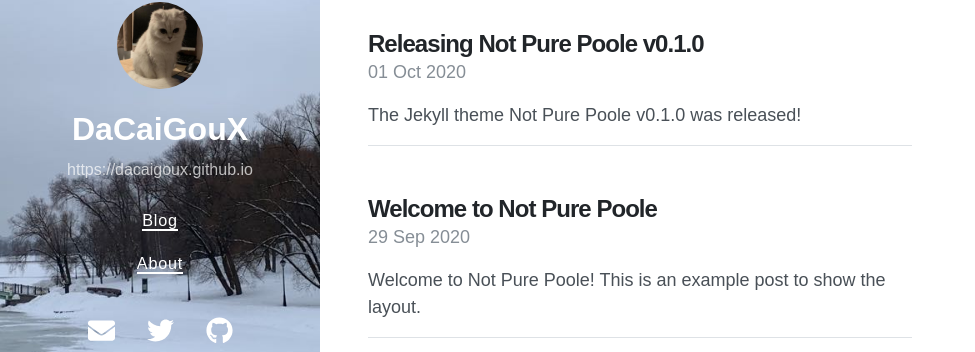
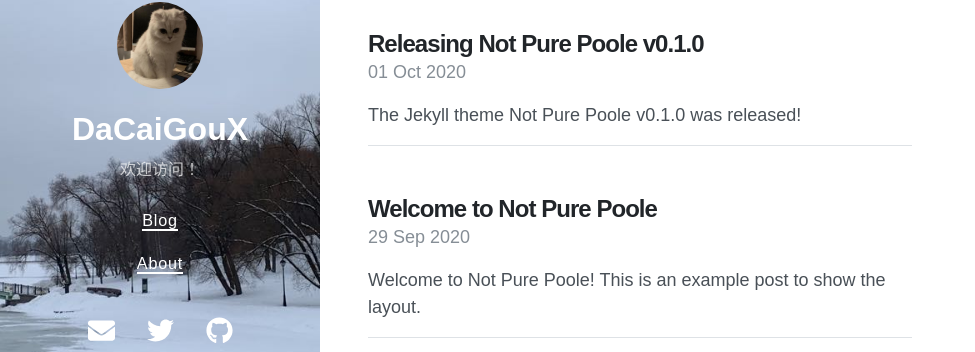
Before and after one commit to dacaigoux/dacaigoux.github.io, a Jekyll site: the page built from index.html, in a window 1280 px wide. Shown: the part 269-621 px from the top of the page, without its empty margins (0-975 px from the left). Built offline with Jekyll 4.4.1, drawn with Linux system fonts in a browser that asks for light colours; nearby versions of some CDN libraries; the list of posts is cut into pages by our own code.

Commit message:
Update _config.yml

```diff
--- a/_config.yml
+++ b/_config.yml
@@ -1,6 +1,6 @@
 # Setup
 title: DaCaiGouX
-description: https://dacaigoux.github.io
+description: 欢迎访问！
 url: https://dacaigoux.github.io
 avatar: /avatar.jpeg
 paginate: 5
```
